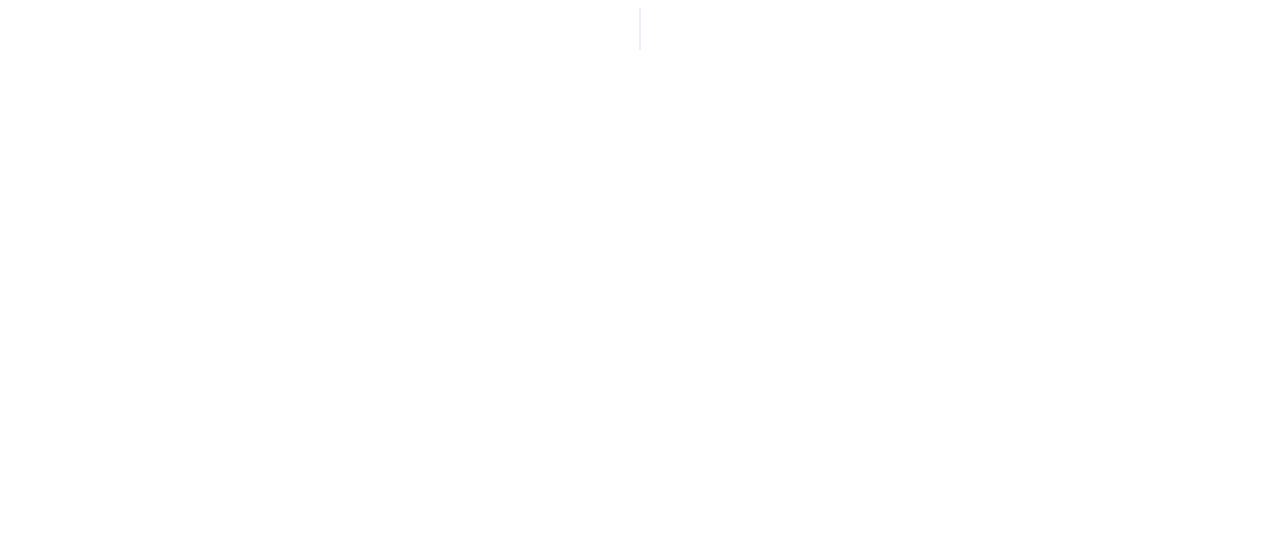
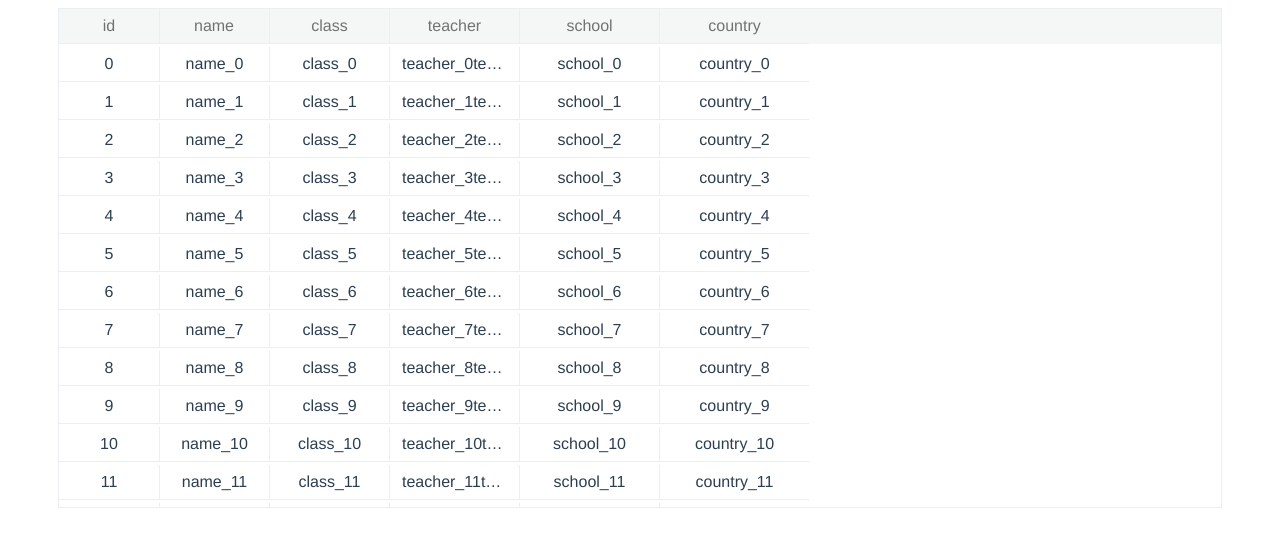
Before and after one commit to masonz/infinity-table, a Vue app: page / in a window 1280 px wide. Shown: the top 546 px of the page. Built offline with nearby package versions, Linux system fonts and the light colour scheme.

Commit message:
feat: reuse dom

```diff
--- a/src/App.vue
+++ b/src/App.vue
@@ -1,7 +1,9 @@
 <template>
   <div id="app">
-    <infinity-table :data="data"
-                    :columns="columns">
+    <infinity-table style="margin: 0 50px;"
+                    :data="data"
+                    :column-defs="columnDefs"
+                    :height="500">
     </infinity-table>
   </div>
 </template>
@@ -20,24 +22,29 @@
 
   public mounted() {
     this.data = []
-    for (let i = 1; i < 1; i++) {
+    for (let i = 0; i < 100; i++) {
       this.data.push({
         id: i,
         name: `name_${i}`,
         class: `class_${i}`,
-        teacher: `teacher_${i}`,
+        teacher: `teacher_${i}teacher_${i}teacher_${i}`,
         school: `school_${i}`,
         country: `country_${i}`,
       })
     }
   }
 
-  get columns() {
+  get columnDefs() {
     const colunms: any[] = []
     const firstRow = this.data.find((row) => row.id === 1)
     if (firstRow) {
-      Object.keys(firstRow).forEach((key) => {
-        colunms.push({ filed: key, title: key })
+      Object.keys(firstRow).forEach((key, i) => {
+        colunms.push({
+          filed: key,
+          title: key,
+          width: 100 + i * 10,
+          fixed: i === 0 ? 'left' : false,
+        })
       })
     }
     return colunms
--- a/src/components/InfinityTable.vue
+++ b/src/components/InfinityTable.vue
@@ -1,40 +1,84 @@
 <template>
-  <div class="infinity-table-wrapper infinity-table--border">
-    <table class="infinity-table"
-           cellspacing="0"
-           cellpadding="0"
-           border="0">
-      <div :style="tbodyStyle">
-        <thead>
-          <tr class="table-header">
-            <th v-for="(column, i) in columns"
-                :key="`column${i}`"
-                class="table-header-cell">
-              {{ column.title }}
-            </th>
-          </tr>
-        </thead>
+  <div class="infinity-table-wrapper">
+    <div class="infinity-table infinity-table--border"
+         :style="tableStyle">
+
+      <!-- 表头部分 -->
+      <div ref="thead"
+           class="infinity-table__header">
+        <div ref="theadFixLeft"
+             class="table__header--fix-left"
+             v-show="showHeadLeftFixed">
+          <div class="infinity-table__row">
+            <div class="infinity-table__cell header-label"
+                 v-for="(column, i) in colFixedLeft"
+                 :key="`column_header-fixLeft-${i}`"
+                 :style="getColStyle(column)">
+              <span>{{ column.title }}</span>
+            </div>
+          </div>
+        </div>
+        <div class="table__header--viewport"
+             :style="headerViewPort">
+          <div class="infinity-table__row">
+            <div class="infinity-table__cell header-label"
+                 v-for="(column, i) in columns"
+                 :key="`column_header-${i}`"
+                 :style="getColStyle(column)">
+              <span>{{ column.title }}</span>
+            </div>
+          </div>
+        </div>
+        <div ref="theadFixRight"
+             class="table__header--fix-right"
+             v-show="showHeadRightFixed">
+          <div class="infinity-table__row">
+            <div class="infinity-table__cell header-label"
+                 v-for="(column, i) in colFixedRight"
+                 :key="`column_header-fixRight-${i}`"
+                 :style="getColStyle(column)">
+              <span>{{ column.title }}</span>
+            </div>
+          </div>
+        </div>
       </div>
-      <div ref="tbodyWrapper"
-           class="table-tbody-wrapper"
+      <!-- 表头部分 -->
+
+      <!-- 表格部分 -->
+      <div class="infinity-table__body"
+           ref="body"
            :style="tbodyStyle"
            @scroll="onScroll">
-        <tbody>
-          <tr v-for="(row, i) in data"
-              :key="`row_${i}`"
-              class="table-row">
-            <template v-if="isShowInViewPort(i)">
-              <td v-for="(column, cIndex) in columns"
-                  :key="`row_${i}-column_${cIndex}`"
-                  class="table-body-cell">
-                {{ row[column.filed] }}
-              </td>
-            </template>
-          </tr>
-        </tbody>
+        <div class="table__body--fix-left"></div>
+        <div class="table__body--viewport"
+             :style="{ height: data.length * 38 + 'px' }">
+          <div class="infinity-table__row"
+               v-for="row in dataView"
+               :key="`row_${row.id}`"
+               :style="{ position: 'absolute', transform: `translateY(${row.id * 38}px)`}">
+            <div v-for="(column, i) in columnDefs"
+                 :key="`column_cell-${i}`"
+                 :style="getColStyle(column)"
+                 class="infinity-table__cell">
+              <span :title="row[column.filed]">{{ row[column.filed] }}</span>
+            </div>
+          </div>
+        </div>
+        <div class="table__body--fix-right"></div>
       </div>
-    </table>
+      <!-- 表格部分 -->
+
+      <!-- 表格底部 -->
+      <div class="infinity-table__foot">
+        <div class="table__foot--fix-left"></div>
+        <div class="table__foot--viewport"></div>
+        <div class="table__body--fix-right"></div>
+      </div>
+      <!-- 表格底部 -->
+
+    </div>
   </div>
+
 </template>
 
 <script lang="ts">
@@ -43,40 +87,111 @@
 @Component
 export default class InfinityTable extends Vue {
   @Prop({ default: 0 })
-  private maxHeight!: number
+  private height!: number
 
   @Prop({ default: () => [] })
   private data!: any[]
 
   @Prop({ default: () => [] })
-  private columns!: any[]
+  private columnDefs!: any[]
 
-  private indexArr: any[] = []
   private rowNodes: Element[] = []
+  private dataView: any[] = []
+  private scrollAchor: number = 0
+  private headerViewPort = {}
+  private tbodyStyle = {}
   private timer: any = null
 
-  // tbody的动态样式
-  get tbodyStyle() {
+  private showHeadRightFixed: boolean = false
+
+  // table的动态样式
+  get tableStyle() {
     return {
-      maxHeight: this.maxHeight ? this.maxHeight + 'px' : null,
-      overflow: 'auto',
+      height: this.height ? this.height + 'px' : '100vh',
     }
+  }
+
+  get columns() {
+    return this.columnDefs.filter((x) => !x.fixed)
+  }
+
+  get colFixedLeft() {
+    return this.columnDefs.filter((x) => x.fixed && x.fixed === 'left')
+  }
+
+  get showHeadLeftFixed(): boolean {
+    return Boolean(this.colFixedLeft.length)
+  }
+
+  get colFixedRight() {
+    return this.columnDefs.filter((x) => x.fixed && x.fixed === 'right')
+  }
+
+  get viewEl(): Element {
+    return this.$refs.body as Element
+  }
+
+  // 显示行数
+  public getShowRowCount(): number {
+    return Math.ceil(this.height / 39)
+  }
+
+  // 行样式
+  public getRowStyle(index: number) {
+    return {
+      // transform: `translateY(${index * 34}px)`
+    }
+  }
+
+  // 单元格样式
+  public getColStyle(column: any) {
+    const style = {
+      width: '',
+      minWidth: '',
+    }
+    if (column.width) {
+      style.width = `${column.width + 'px'}`
+    } else if (column.minWidth) {
+      style.minWidth = column.minWidth + 'px'
+    } else {
+      style.minWidth = 'fit-content'
+    }
+    return style
   }
 
   // 组件生命周期
   public async mounted() {
     await this.$nextTick()
-    this.rowNodes = Array.from(document.querySelectorAll('.table-row'))
+    const count = this.getShowRowCount()
+    for (let index = 0; index < count; index++) {
+      const row = this.data.findIndex((x) => x === index)
+      if (row) {
+        this.dataView.push(row)
+      }
+    }
     this.updateRenderRowIndex()
+    this.renderTableHeader()
+    this.renderTableBody()
+
+    // let observer = new window.ResizeObserver(this.onResize)
+    // observer.observe(<Element>this.$refs.table)
   }
 
-  /**
-   * 是否在视图显示某一行
-   * @param {number} index
-   * @returns boolean
-   */
-  private isShowInViewPort(index: number): boolean {
-    return this.indexArr.includes(index)
+  public renderTableHeader() {
+    const theadFixLeft = this.$refs.theadFixLeft as HTMLElement
+    this.headerViewPort = {
+      marginLeft: theadFixLeft ? `${theadFixLeft.scrollWidth}px` : '0px',
+    }
+  }
+
+  public renderTableBody() {
+    const thead = this.$refs.thead as HTMLElement
+    this.tbodyStyle = {
+      height: this.height ? this.height - thead.clientHeight + 'px' : '100vh',
+      overflowY: 'auto',
+      overflowX: 'auto',
+      top: thead ? thead.clientHeight : '38px',
+    }
   }
 
   /**
@@ -88,44 +203,22 @@
       this.updateRenderRowIndex()
       clearInterval(this.timer)
       this.timer = null
-    }, 50)
+    }, 20)
   }
 
   /**
    * 更新所有需要显示行数的下标数组
    */
   private updateRenderRowIndex() {
-    const indexArr: any[] = []
-    this.rowNodes.forEach((node, index) => {
-      const isElementInView = this.isElementInViewPort(
-        node as HTMLElement,
-        this.$refs.tbodyWrapper as HTMLElement,
-      )
-      if (isElementInView) {
-        indexArr.push(index)
-      }
-    })
-    this.indexArr = indexArr
-  }
-
-  /**
-   * 判断element是否在当前视图内
-   * @param  {HTMLElement} el
-   * @param  {HTMLElement} viewEl
-   * @returns boolean
-   */
-  private isElementInViewPort(el: HTMLElement, viewEl: HTMLElement): boolean {
-    if (!el || !viewEl) {
-      return false
+    let index = Math.floor(this.viewEl.scrollTop / 38)
+    const showCount = this.getShowRowCount()
+    const count = index + showCount
+    const indexArr: number[] = []
+    for (index; index < count; index++) {
+      indexArr.push(index)
     }
-
-    const curElHeight = el.clientHeight
-    const viewTop = viewEl.scrollTop
-    const viewBottom = viewTop + viewEl.clientHeight
-    const elTop = el.offsetTop
-    const elBottom = elTop + el.clientHeight
-
-    return elTop <= viewBottom + curElHeight && elBottom >= viewTop
+    this.dataView = this.data.filter((x, i) => indexArr.includes(x.id))
+    this.scrollAchor = this.viewEl.scrollTop
   }
 }
 </script>
@@ -133,50 +226,93 @@
 <style lang="scss">
 $border-color: #ebeef5;
 
+@mixin ellipsis {
+  text-overflow: ellipsis;
+  white-space: nowrap;
+  overflow: hidden;
+}
+
 .infinity-table-wrapper {
-  overflow: auto;
-  position: relative;
-  display: inline-block;
+  overflow: hidden;
+
+  * {
+    box-sizing: border-box;
+  }
 }
 
 .infinity-table {
-  border-collapse: collapse;
-  width: 100%;
   height: 100%;
+  overflow: hidden;
+  position: relative;
 }
 
-.infinity-table * {
-  box-sizing: border-box;
+.infinity-table__cell {
+  display: block;
+  height: 100%;
+  width: 100%;
+  padding: 8px 12px;
+
+  @include ellipsis;
 }
 
-.table-header {
-  table-layout: fixed;
+.infinity-table__row {
+  display: flex;
+  white-space: nowrap;
+  width: 100%;
+  min-height: 34px;
 }
 
-tr {
-  display: flex;
-  min-height: 40px;
+.infinity-table__header {
+  position: absolute;
+  top: 0;
+  left: 0;
+  width: 100%;
+  overflow: hidden;
+  white-space: nowrap;
+  background-color: #f5f7f7;
+  color: rgba(0, 0, 0, 0.54);
+
+  .table__header--fix-left,
+  .table__header--viewport,
+  .table__header--fix-right {
+    display: inline-block;
+    box-sizing: border-box;
+    height: 100%;
+    overflow: hidden;
+  }
+
+  .table__header--viewport {
+    display: block;
+
+    .infinity-table__row {
+      margin-left: -1px;
+    }
+  }
+
+  .table__header--fix-left {
+    float: left;
+  }
+
+  .table__header--fix-right {
+    float: right;
+  }
+
+  &.fixed {
+    position: fixed;
+  }
 }
 
-td,
-th {
-  padding: 0;
-  margin: 0;
-  min-width: 150px;
-}
-
-.table-header-cell,
-.table-body-cell {
-  display: flex;
-  align-items: center;
-  justify-content: center;
-  min-height: 40px;
+.infinity-table__body {
+  position: absolute;
+  top: 38px;
+  left: 0;
+  width: 100%;
 }
 
 .infinity-table--border {
   border: 1px solid $border-color;
 
-  .table-header-cell {
+  .infinity-table__cell {
     border-bottom: 1px solid $border-color;
     border-left: 1px solid $border-color;
     &:first-child {
@@ -184,14 +320,18 @@
     }
   }
 
-  .table-body-cell {
+  .infinity-table__cell {
     border-bottom: 1px solid $border-color;
-    & + .table-body-cell {
+    & + .infinity-table__cell {
       border-left: 1px solid $border-color;
     }
     &:first-child {
       border-left: none;
     }
   }
+
+  .table__header--fix-left {
+    border-right: 1px solid $border-color;
+  }
 }
 </style>
```
